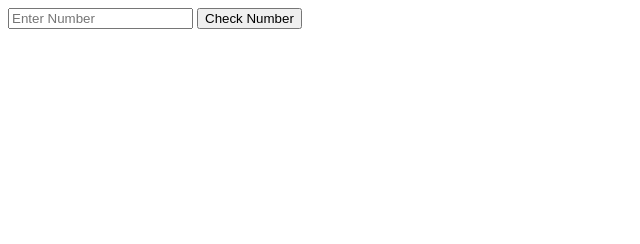
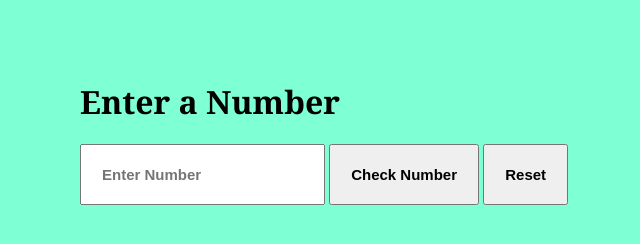
Before and after one commit to ashwinivarthya/Practice-Tasks, a plain HTML site: page JavaScript/25-11-2025/task1.html in a window 1280 px wide. Shown: the whole page, without its empty margins (0-640 px from the left). Drawn offline with Linux system fonts and the light colour scheme.

Commit message:
Even/Odd Background

```diff
--- a/JavaScript/25-11-2025/task1.html
+++ b/JavaScript/25-11-2025/task1.html
@@ -5,25 +5,47 @@
     <meta charset="UTF-8">
     <meta name="viewport" content="width=device-width, initial-scale=1.0">
     <title>Even/Odd</title>
+    <style>
+        body {
+            font-family: Georgia, 'Times New Roman', Times, serif;
+            background-color: aquamarine;
+            justify-content: center;
+            margin: 80px;
+        }
+
+        .btn {
+            padding: 20px;
+            font-size: 15px;
+            font-weight: 600;
+        }
+    </style>
 </head>
 
 <body>
-    <input id="num" type="number" placeholder="Enter Number">
-    <button onclick="checkNumber()">Check Number</button>
-    <p id="text"></p>
+
+    <h1>Enter a Number</h1>
+    <input id="num" type="number" placeholder="Enter Number" class="btn">
+    <button onclick="checkNumber()" class="btn">Check Number</button>
+    <button onclick="reset()" class="btn">Reset</button>
+
     <script>
 
         function checkNumber() {
             let number = document.getElementById("num").value;
-            let result = document.getElementById("text");
 
             if (number % 2 === 0) {
                 document.body.style.backgroundColor = "green";
-                result.innerText = "Number is Even";
+
             } else {
                 document.body.style.backgroundColor = "orange";
-                result.innerText = "Number is Odd";
+
             }
+        }
+
+        function reset() {
+            let number = document.getElementById("num").value = "";
+            document.body.style.backgroundColor = "aquamarine";
+
         }
 
     </script>
```
